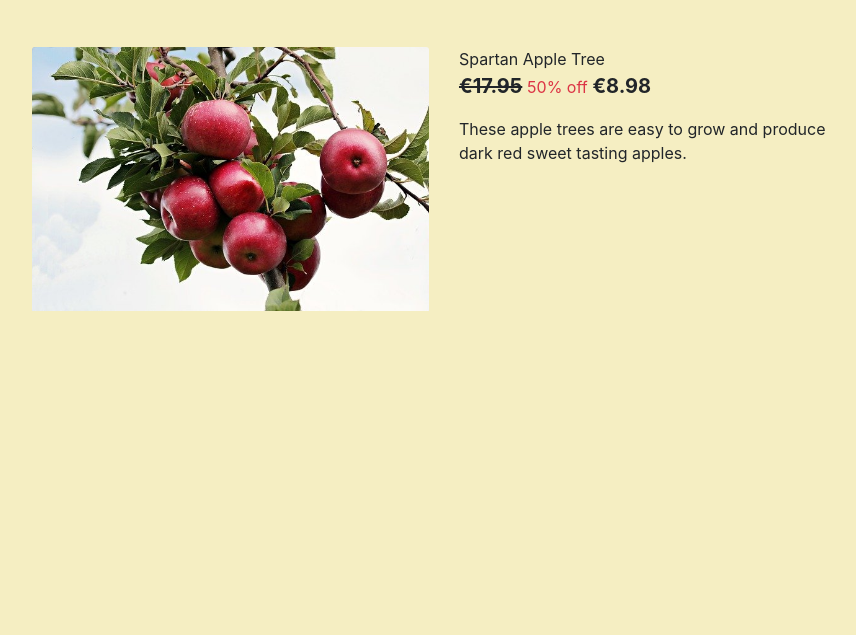
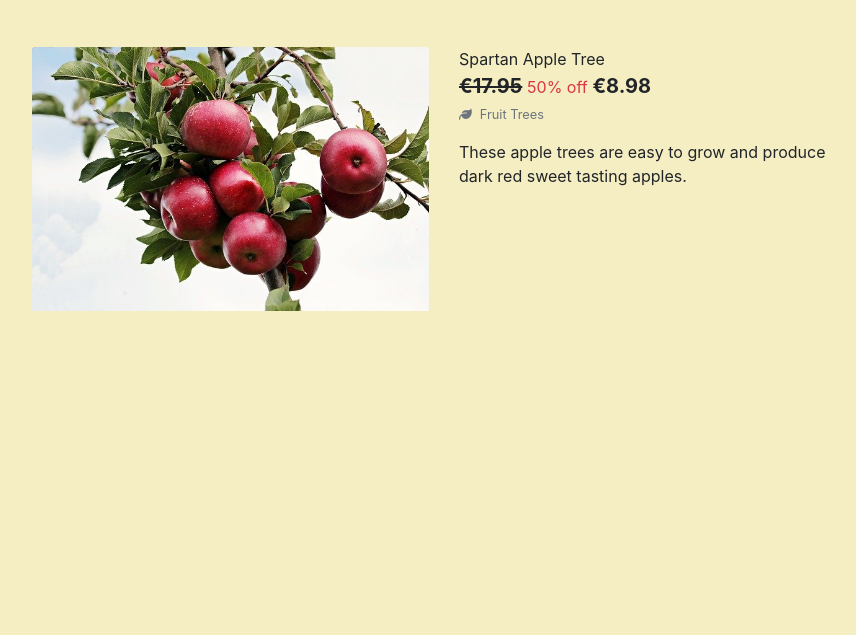
Before and after one commit to Johnny-Morgan/pickles, a Django app: page /products/1 in a window 1280 px wide. Shown: the part 165-800 px from the top of the page, without its empty margins (196-1052 px from the left). Run offline with Django 3.2, Linux system fonts and the light colour scheme; data comes from the database, SQL or seed files in the repository; some libraries are stand-ins or nearby versions.

Commit message:
Add category to product info page

```diff
--- a/products/templates/products/product_info.html
+++ b/products/templates/products/product_info.html
@@ -42,6 +42,17 @@
                 {% else %}
                 <p class="lead mb-0 text-left font-weight-bold">€{{ product.price }}</p>
                 {% endif %}
+                {% if product.category %}
+                <p class="small mt-1 mb-0">
+                    <a class="text-muted" href="{% url 'products' %}?category={{ product.category.name }}">
+                        {% if product.category.name == 'bulbs' or product.category.name == 'vegetable_seeds' %}
+                        <i class="fas fa-seedling mr-2"></i>{{ product.category.friendly_name }}
+                        {% else %}
+                        <i class="fas fa-leaf mr-2"></i>{{ product.category.friendly_name }}
+                        {% endif %}
+                    </a>
+                </p>
+                {% endif %}
                 <p class="mt-3">{{ product.description }}</p>
             </div>
         </div>
```
